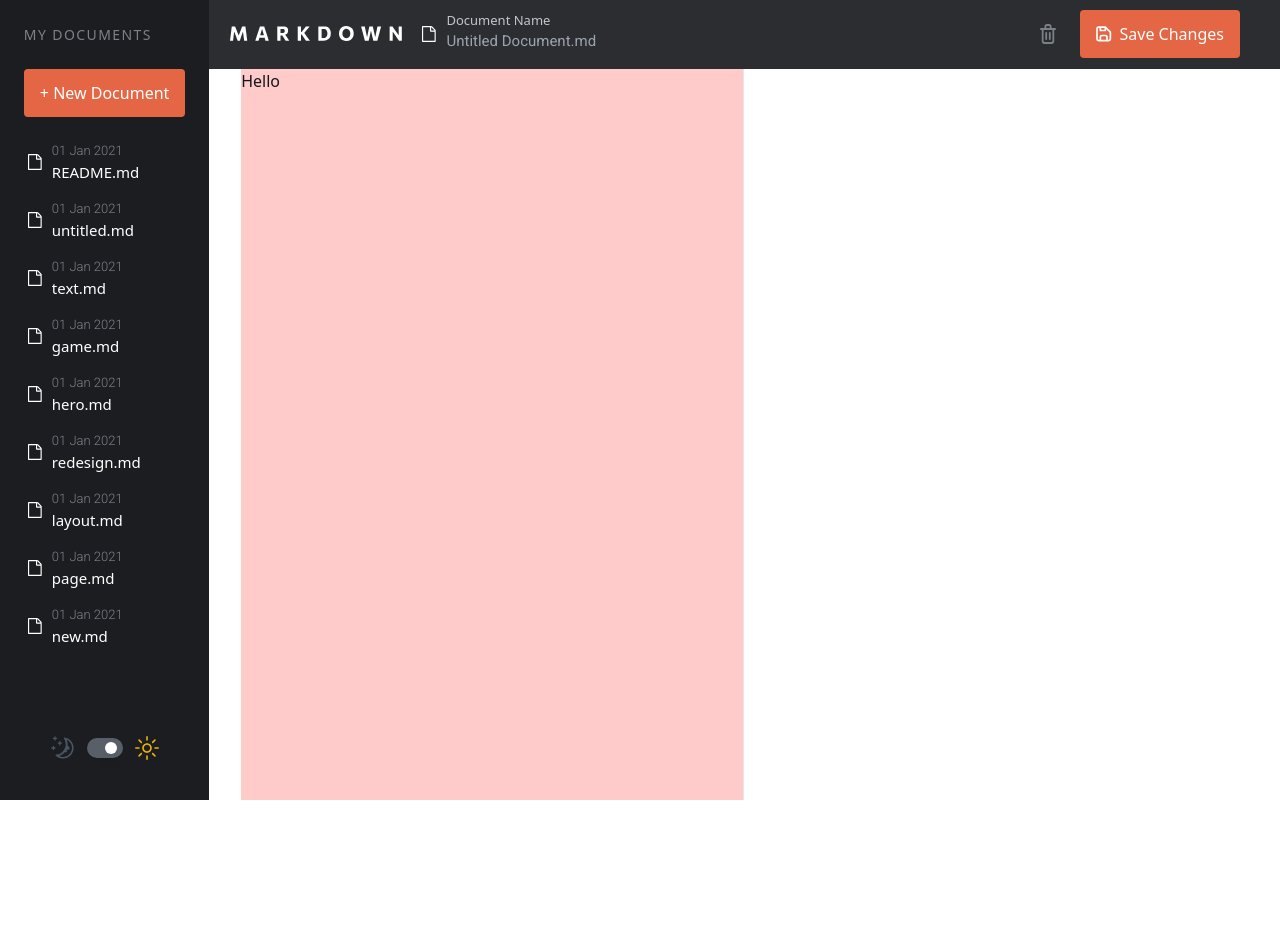
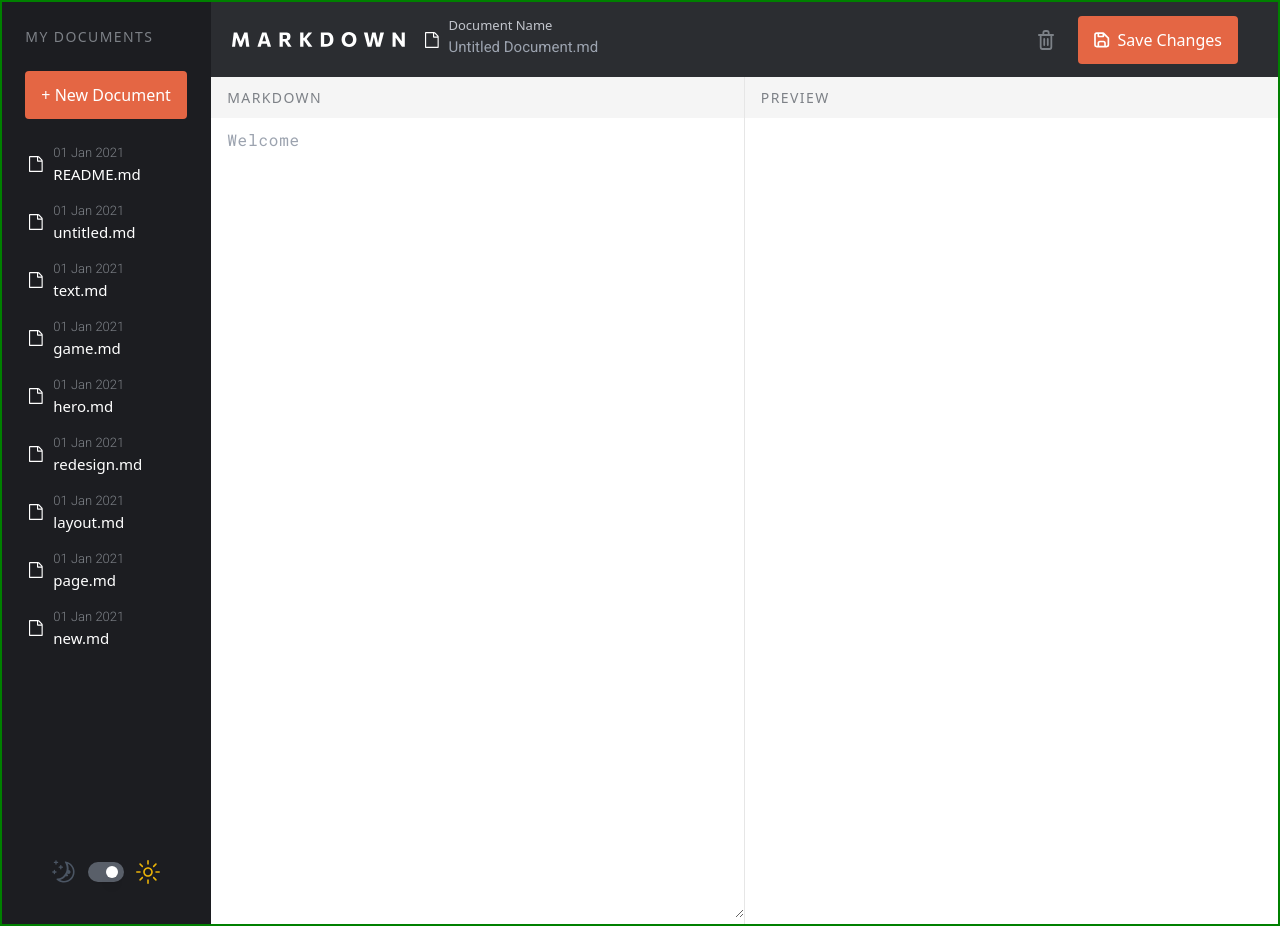
Before and after one commit to Mriganka5137/markdown-editor-app, a Next.js app: page /documents/1 in a window 1280 px wide. Before the commit the page ends 800 px from the top, so only its background shows below. Built offline with nearby package versions, Linux system fonts and the light colour scheme.

Commit message:
Add Tailwind CSS typography plugin and update global styles

```diff
--- a/app/(root)/documents/[id]/page.tsx
+++ b/app/(root)/documents/[id]/page.tsx
@@ -1,10 +1,6 @@
 import React from "react";
-import {
-  ResizableHandle,
-  ResizablePanel,
-  ResizablePanelGroup,
-} from "@/components/ui/resizable";
 import MarkdownContainer from "@/components/shared/MarkdownContainer";
+
 interface Props {
   params: {
     id: string;
@@ -13,7 +9,7 @@ interface Props {
 
 const page = ({ params: { id } }: Props) => {
   return (
-    <div className=" container mx-auto max-h-full h-full ">
+    <div className=" ">
       <MarkdownContainer />
     </div>
   );
--- a/app/(root)/layout.tsx
+++ b/app/(root)/layout.tsx
@@ -4,7 +4,7 @@ import { PropsWithChildren } from "react";
 
 const layout = ({ children }: PropsWithChildren) => {
   return (
-    <div className="flex">
+    <div className="flex document-container overflow-y-auto ">
       <Sidebar />
       <div className=" flex flex-col w-full">
         <Navbar />
--- a/app/globals.css
+++ b/app/globals.css
@@ -24,6 +24,14 @@
     @apply p-0 m-0 box-border;
   }
   body {
-    @apply bg-color-100 text-color-1000 dark:bg-color-900 dark:text-color-100 min-h-screen;
+    @apply bg-color-100 text-color-1000 dark:bg-color-1000 dark:text-color-100;
+  }
+
+  .document-container {
+    max-height: var(100vh - 50px);
+    border: 2px solid green;
   }
 }
+
+@layer utilities {
+}
--- a/components/shared/MarkdownContainer.tsx
+++ b/components/shared/MarkdownContainer.tsx
@@ -1,33 +1,34 @@
 "use client";
-import React, { useRef } from "react";
-import {
-  ResizablePanelGroup,
-  ResizablePanel,
-  ResizableHandle,
-} from "../ui/resizable";
+import React, { useState } from "react";
 
+import ReactMarkdown from "react-markdown";
 const MarkdownContainer = () => {
-  const markdownRef = useRef<HTMLDivElement | null>(null);
+  const [markdown, setMarkdown] = useState("");
+
+  const handleMarkdownChange = (e: React.ChangeEvent<HTMLInputElement>) => {};
   return (
-    <ResizablePanelGroup
-      direction="horizontal"
-      className="bg-color-100 dark:bg-color-1000 "
-    >
-      <ResizablePanel defaultSize={50} maxSize={75} className="">
-        <div
-          className=" w-full  h-full max-h-full border-r border-color-300 dark:border-color-600 bg-red-200 overflow-y-auto"
-          ref={markdownRef}
-        >
-          Hello
-        </div>
-      </ResizablePanel>
-      <ResizableHandle />
-      <ResizablePanel defaultSize={50} maxSize={75} className="max-md:hidden">
-        <div className=" w-full h-full overflow-y-auto ">
-          {markdownRef?.current?.innerHTML}
-        </div>
-      </ResizablePanel>
-    </ResizablePanelGroup>
+    <div className=" bg-color-100 dark:bg-color-1000 flex w-full">
+      <div className=" w-full border-r border-color-300 dark:border-color-600 ">
+        <h2 className=" text-color-500 text-[14px] uppercase px-4 py-2.5 bg-color-200 tracking-widest dark:bg-color-900 dark:text-color-400">
+          Markdown
+        </h2>
+        <textarea
+          autoFocus
+          value={markdown}
+          onChange={(e) => setMarkdown(e.target.value)}
+          placeholder="Welcome"
+          className=" w-full min-h-screen max-h-fit focus:outline-none font-roboto-mono text-color-700 dark:text-color-400 px-4 py-2.5 tracking-wider bg-transparent bg-green-100"
+        />
+      </div>
+      <div className=" w-full ">
+        <h2 className=" text-color-500 text-[14px] uppercase px-4 py-2.5 bg-color-200 tracking-widest dark:bg-color-900 dark:text-color-400">
+          Preview
+        </h2>
+        <ReactMarkdown className="font-roboto-slab text-color-700 dark:text-color-400 px-4 py-2.5 tracking-wider prose min-h-screen max-h-fit">
+          {markdown}
+        </ReactMarkdown>
+      </div>
+    </div>
   );
 };
 
--- /dev/null
+++ b/components/shared/MarkdownEditor.tsx
@@ -0,0 +1,29 @@
+"use client";
+// MarkdownEditor.jsx
+import React, { useState } from "react";
+import ReactMarkdown from "react-markdown";
+import remarkGfm from "remark-gfm";
+import styles from "@/styles/markdown.module.css";
+const MarkdownEditor = () => {
+  const [markdown, setMarkdown] = useState("# Your Markdown Here");
+
+  const handleMarkdownChange = (e) => {
+    setMarkdown(e.target.value);
+  };
+
+  return (
+    <div className="markdown-editor w-full flex h-full">
+      <textarea
+        value={markdown}
+        onChange={handleMarkdownChange}
+        placeholder="Type your Markdown here..."
+        className=" w-1/2 h-full"
+      />
+      <div className="w-1/2">
+        <ReactMarkdown remarkPlugins={[remarkGfm]}>{markdown}</ReactMarkdown>
+      </div>
+    </div>
+  );
+};
+
+export default MarkdownEditor;
--- a/components/shared/Sidebar.tsx
+++ b/components/shared/Sidebar.tsx
@@ -5,7 +5,7 @@ import ThemeSwitch from "../theme/themeSwitch";
 
 const Sidebar = () => {
   return (
-    <div className=" max-h-screen h-screen w-[250px] bg-color-900 flex-col items-center flex max-md:hidden justify-between pb-10 ">
+    <div className=" w-[250px] bg-color-900 flex-col items-center flex max-md:hidden justify-between pb-10 border-r border-transparent dark:border-zinc-800 min-h-screen">
       <div className=" flex flex-col gap-6 justify-start  py-6">
         <h3 className=" text-color-500 uppercase tracking-widest text-[14px]">
           My Documents
--- a/package.json
+++ b/package.json
@@ -9,14 +9,20 @@
     "lint": "next lint"
   },
   "dependencies": {
+    "@mdx-js/loader": "^3.0.0",
+    "@mdx-js/react": "^3.0.0",
+    "@next/mdx": "^14.1.0",
     "@radix-ui/react-icons": "^1.3.0",
     "@radix-ui/react-switch": "^1.0.3",
+    "@tailwindcss/typography": "^0.5.10",
+    "@types/mdx": "^2.0.10",
     "class-variance-authority": "^0.7.0",
     "clsx": "^2.1.0",
     "next": "14.1.0",
     "next-themes": "^0.2.1",
     "react": "^18",
     "react-dom": "^18",
+    "react-markdown": "^9.0.1",
     "react-resizable-panels": "^1.0.9",
     "tailwind-merge": "^2.2.0",
     "tailwindcss-animate": "^1.0.7"
--- a/tailwind.config.ts
+++ b/tailwind.config.ts
@@ -54,7 +54,7 @@ const config = {
       },
     },
   },
-  plugins: [require("tailwindcss-animate")],
+  plugins: [require("tailwindcss-animate"), require("@tailwindcss/typography")],
 } satisfies Config;
 
 export default config;
```
Also changed, not shown: 1 other file (tests, documents, lock files or other folders).
